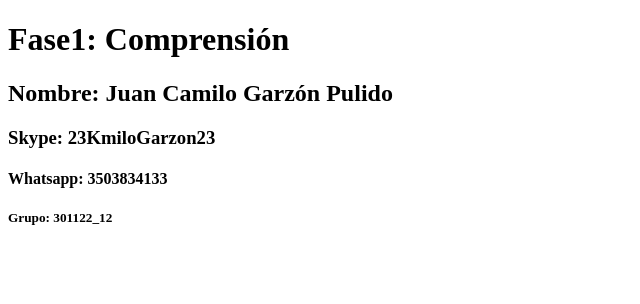
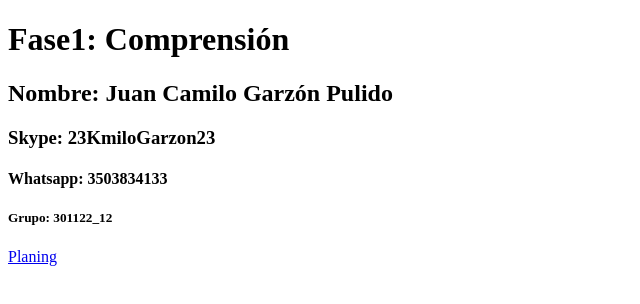
Before and after one commit to CamiloGarzon23/Dsw-JuanGarzon1, a plain HTML site: page index.html in a window 1280 px wide. Shown: the whole page, without its empty margins (0-640 px from the left). Drawn offline with Linux system fonts and the light colour scheme.

Commit message:
index vinculo a Planing.htll
se incorpora el vinvulo de planing al index

```diff
--- a/index.html
+++ b/index.html
@@ -11,5 +11,6 @@
     <h3>Skype: 23KmiloGarzon23</h3>
     <h4>Whatsapp: 3503834133</h4>
     <h5>Grupo: 301122_12</h5>
+    <a href="planing.html">Planing</a>
 </body>
 </html>
```
